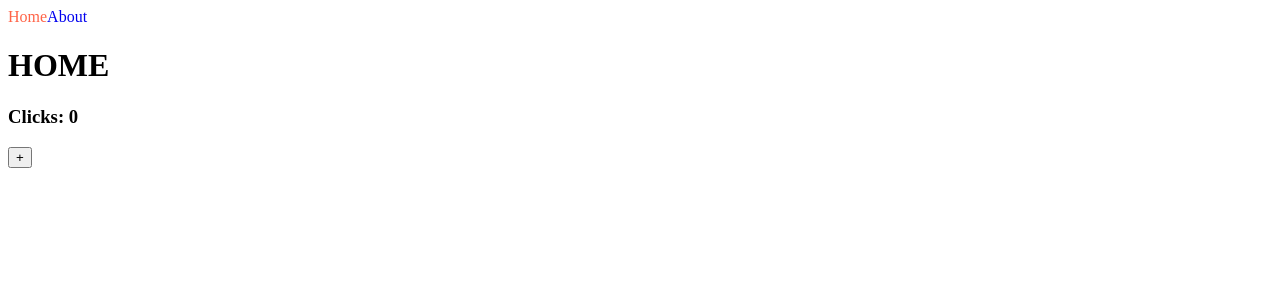
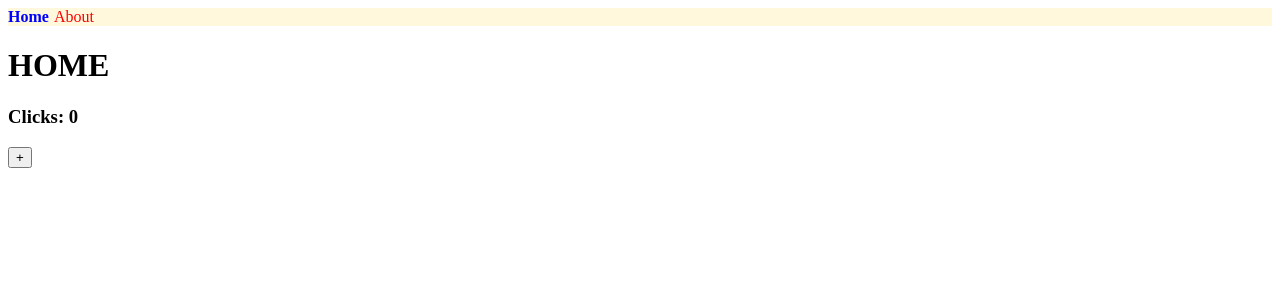
Before and after one commit to ZERO2ONE23581/NextJS_movie_app_v1, a Next.js app: page / in a window 1280 px wide. Shown: the top 300 px of the page. Built offline with nearby package versions, Linux system fonts and the light colour scheme.

Commit message:
styles JSX

```diff
--- a/components/NavBar.js
+++ b/components/NavBar.js
@@ -1,26 +1,30 @@
 import Link from "next/link";
 import { useRouter } from "next/router";
-import styles from "./NavBar.module.css";
 
 export default function NavBar() {
   const router = useRouter();
   return (
     <nav>
       <Link href="/">
-        <a className={`${styles.link} ${router.pathname === "/" ? styles.active : null}`}>
-          Home
-        </a>
+        <a className={router.pathname === "/" ? "active" : null}>Home</a>
       </Link>
       <Link href="/about">
-        <a
-          className={[
-            styles.link,
-            router.pathname === "/about" ? styles.active : null,
-          ].join(" ")}
-        >
-          About
-        </a>
+        <a className={router.pathname === "/about" ? "active" : null}>About</a>
       </Link>
+      <style jsx>{`
+        nav {
+          background-color: cornsilk;
+        }
+        a {
+          margin-right: 5px;
+          text-decoration: none;
+          color: red;
+        }
+        .active {
+          font-weight: bold;
+          color: blue;
+        }
+      `}</style>
     </nav>
   );
 }
--- a/components/NavBar.module.css
+++ /dev/null
@@ -1,6 +0,0 @@
-.active {
-  color: tomato;
-}
-.link {
-  text-decoration: none;
-}
```
